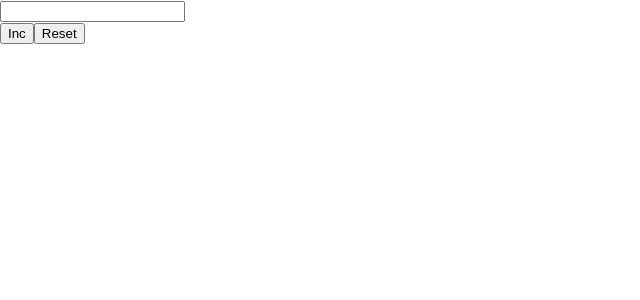
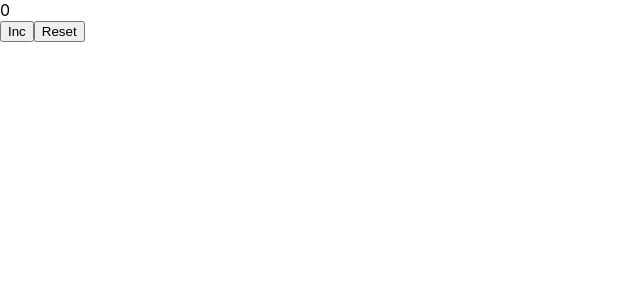
Before and after one commit to Tampoka/Counter, a React (Create React App) app: page / in a window 1280 px wide. Shown: the top 300 px of the page, without its empty margins (0-640 px from the left). Built offline with nearby package versions, Linux system fonts and the light colour scheme.

Commit message:
changed input to div

```diff
--- a/src/Counter/Display/Display.tsx
+++ b/src/Counter/Display/Display.tsx
@@ -1,7 +1,10 @@
 import React from "react";
 
-export const Display=()=>{
+export type DisplayPropsType={
+    count:number
+}
+export const Display=(props:DisplayPropsType)=>{
     return <div>
-        <input type="number"/>
+        <div>{props.count}</div>
     </div>
 }
```
